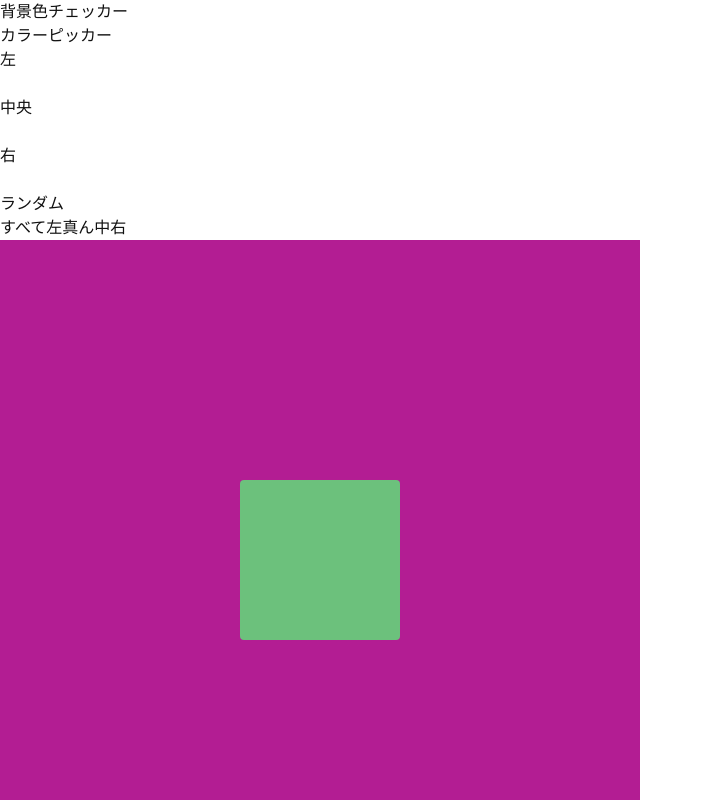
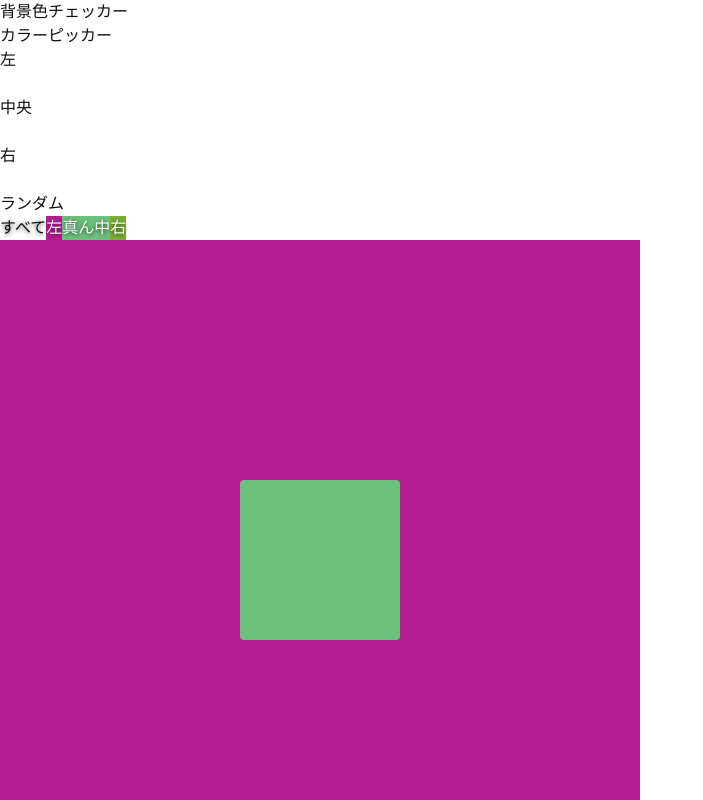
Before and after one commit to masavo/color-harmony-checker, a Next.js app: page / in a window 1280 px wide. Shown: the top 800 px of the page, without its empty margins (0-703 px from the left). Built offline with nearby package versions, Linux system fonts and the light colour scheme.

Commit message:
ランダムボタンの文字にtext-shadowを追加し視認性向上

```diff
--- a/src/app/page.tsx
+++ b/src/app/page.tsx
@@ -112,25 +112,41 @@ export default function Home() {
           </div>
           <div className="w-full border border-gray-300 rounded-lg pt-6 pb-4 px-2 flex flex-row flex-wrap gap-2 justify-center bg-gray-100">
             <button
-              className="px-4 py-2 bg-green-500 text-white rounded hover:bg-green-600 transition-colors"
+              className="px-4 py-2 bg-gray-400 text-white rounded hover:bg-gray-500 transition-colors"
+              style={{ textShadow: "0 1px 4px rgba(0,0,0,0.7)" }}
               onClick={handleRandomAll}
             >
               すべて
             </button>
             <button
-              className="px-4 py-2 bg-blue-500 text-white rounded hover:bg-blue-600 transition-colors"
+              style={{
+                backgroundColor: leftColor,
+                color: "#fff",
+                textShadow: "0 1px 4px rgba(0,0,0,0.7)",
+              }}
+              className="px-4 py-2 rounded hover:opacity-80 transition-colors"
               onClick={handleRandomLeft}
             >
               左
             </button>
             <button
-              className="px-4 py-2 bg-yellow-500 text-white rounded hover:bg-yellow-600 transition-colors"
+              style={{
+                backgroundColor: centerColor,
+                color: "#fff",
+                textShadow: "0 1px 4px rgba(0,0,0,0.7)",
+              }}
+              className="px-4 py-2 rounded hover:opacity-80 transition-colors"
               onClick={handleRandomCenter}
             >
               真ん中
             </button>
             <button
-              className="px-4 py-2 bg-pink-500 text-white rounded hover:bg-pink-600 transition-colors"
+              style={{
+                backgroundColor: rightColor,
+                color: "#fff",
+                textShadow: "0 1px 4px rgba(0,0,0,0.7)",
+              }}
+              className="px-4 py-2 rounded hover:opacity-80 transition-colors"
               onClick={handleRandomRight}
             >
               右
@@ -143,7 +159,7 @@ export default function Home() {
             leftColor={leftColor}
             rightColor={rightColor}
             centerColor={centerColor}
-            height={isMobile ? "8rem" : "40rem"}
+            height={isMobile ? "16rem" : "40rem"}
             centerSquareSize={isMobile ? "5rem" : "10rem"}
           />
         </div>
```
